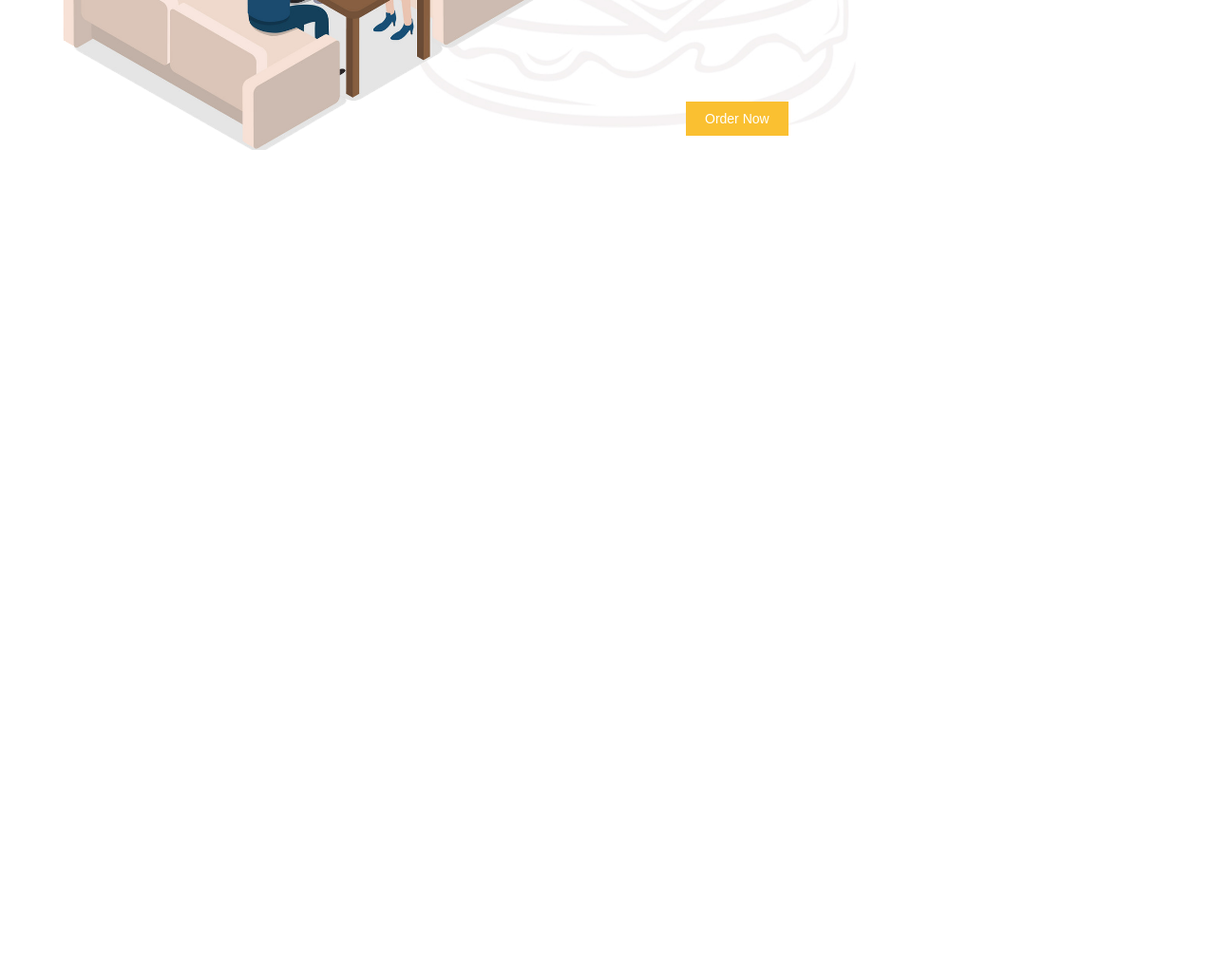
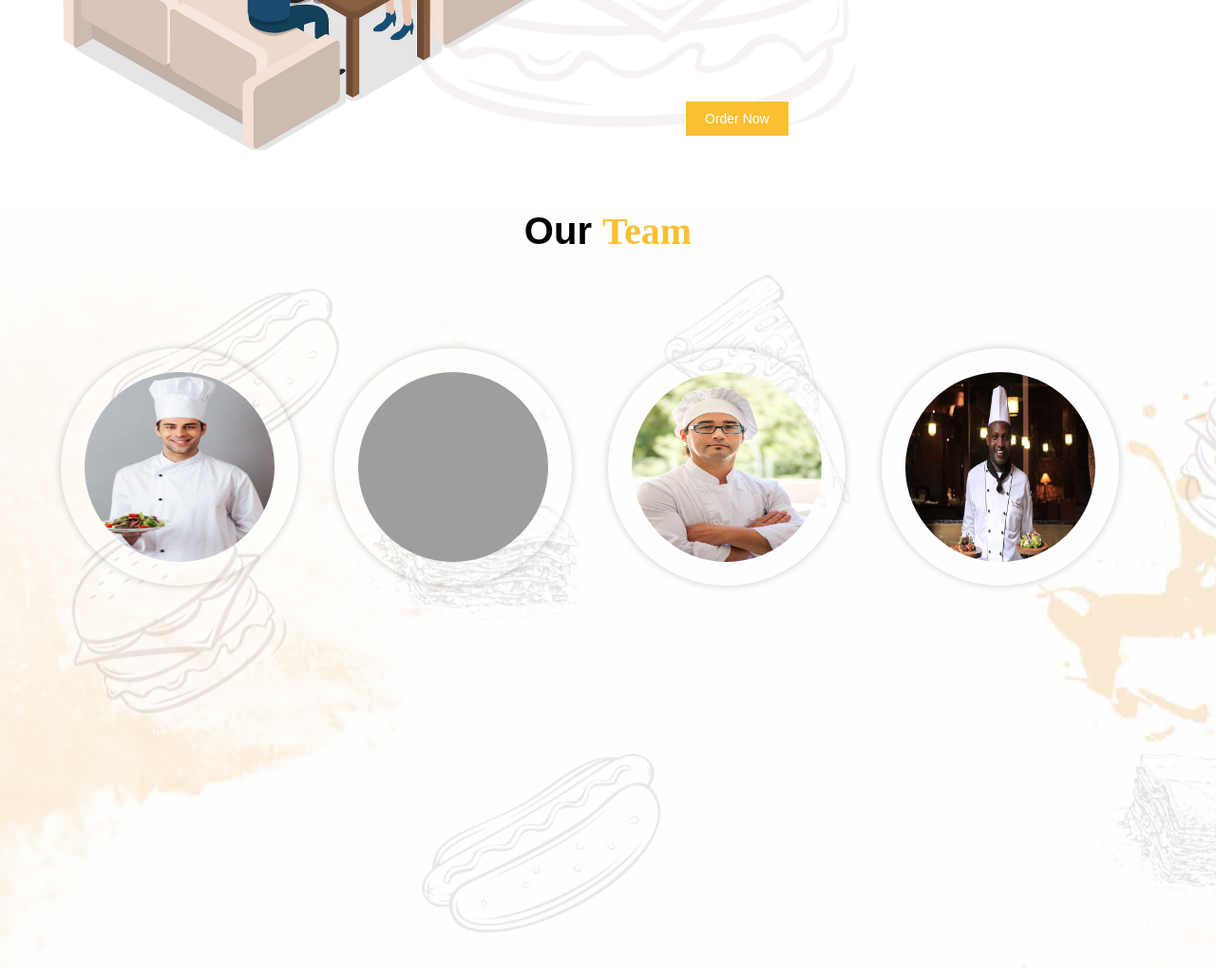
Before and after one commit to abdoBadawy74/Template_10, a plain HTML site: page index.html in a window 1280 px wide. Shown: the part 4516-5540 px from the top of the page at 95% size. Before the commit the page ends 4736 px from the top, so only its background shows below. Drawn offline with Linux system fonts and the light colour scheme; grey boxes are pictures that could not be loaded.

Commit message:
update some files and add team section

```diff
--- a/css/master.css
+++ b/css/master.css
@@ -577,7 +577,7 @@ main .landing button:hover i {
   justify-content: space-between;
 }
 @media (max-width: 1024px) {
-  .order .order-content{
+  .order .order-content {
     flex-wrap: wrap;
     justify-content: center;
   }
@@ -585,8 +585,8 @@ main .landing button:hover i {
 .order .order-content img {
   width: 500px;
 }
-@media (max-width: 1024px){
-  .order .order-content img{
+@media (max-width: 1024px) {
+  .order .order-content img {
     width: 400px;
   }
 }
@@ -598,8 +598,8 @@ main .landing button:hover i {
   text-align: left;
   position: relative;
 }
-@media(max-width:767px){
-  .order .order-content .form{
+@media (max-width: 767px) {
+  .order .order-content .form {
     flex-direction: column;
   }
 }
@@ -637,10 +637,92 @@ main .landing button:hover i {
   transition: var(--main-duration);
 }
 @media (max-width: 1024px) {
-  .order .order-content .form a{
+  .order .order-content .form a {
     left: 50%;
     bottom: -50px;
     transform: translateX(-50%);
   }
 }
 /* End Order Section */
+
+/* Start Team Section */
+.team {
+  height: 100vh;
+  margin-top: 50px;
+  margin-bottom: 50px;
+  text-align: center;
+  background-image: url(../imgs/bg1.jpg);
+  background-size: cover;
+}
+.team h2 {
+  font-size: 40px;
+  margin-bottom: 30px;
+}
+.team h2 span {
+  color: var(--main-color);
+  font-family: mv boli;
+}
+.team .team-content{
+  width: 90%;
+  margin: auto;
+  display: grid;
+  grid-template-columns: repeat(auto-fill, minmax(250px,1fr));
+margin-top: 100px;
+}
+.team .chef {
+  width: 250px;
+  height: 250px;
+  border-radius: 50%;
+  background: none;
+  box-shadow: 0 0 8px rgba(0, 0, 0, 0.2);
+  position: relative;
+  transition: var(--main-duration);
+}
+.team .chef:hover{
+  border-radius: 15px;
+}
+.team .chef img {
+  width: 200px;
+  height: 200px;
+  border-radius: 50%;
+  position: absolute;
+  top: 50%;
+  left: 50%;
+  transform: translate(-50%, -50%);
+  transition: var(--main-duration);
+  z-index: 222;
+}
+.team .chef:hover img{
+  border-radius: 15px;
+  top: 10px;
+}
+.team .chef .info {
+  width: 80%;
+  margin: auto;
+  position: absolute;
+  left: 50%;
+  top: 40%;
+  transform: translateX(-50%);
+  transition: var(--main-duration);
+}
+.team .chef:hover .info{
+  top: 50%;
+
+}
+.team .chef .info h3 {
+  color: var(--main-color);
+}
+.team .chef .info p {
+  font-size: 14px;
+  margin: 10px 0 ;
+  color: var(--text-grey);
+}
+.team .chef .info i {
+  font-size: 13px;
+  cursor: pointer;
+  transition: var(--main-duration);
+}
+.team .chef .info i:hover {
+  color: var(--main-color);
+}
+/* End Team Section */
--- a/index.html
+++ b/index.html
@@ -581,5 +581,60 @@
         </div>
       </div>
     </section>
+    <section>
+      <div class="team">
+        <h2>Our <span>Team</span></h2>
+        <div class="team-content">
+          <div class="chef">
+            <img src="./imgs/chef1.png" alt="" />
+            <div class="info">
+              <h3>Chef</h3>
+              <p>Lorem ipsum dolor sit amet consectetur adipisicing elit.</p>
+              <div class="social">
+                <i class="fa-brands fa-facebook-f"></i>
+                <i class="fa-brands fa-twitter"></i>
+                <i class="fa-brands fa-instagram"></i>
+              </div>
+            </div>
+          </div>
+          <div class="chef">
+            <img src="./imgs/chef2.png" alt="" />
+            <div class="info">
+              <h3>Chef</h3>
+              <p>Lorem ipsum dolor sit amet consectetur adipisicing elit.</p>
+              <div class="social">
+                <i class="fa-brands fa-facebook-f"></i>
+                <i class="fa-brands fa-twitter"></i>
+                <i class="fa-brands fa-instagram"></i>
+              </div>
+            </div>
+          </div>
+          <div class="chef">
+            <img src="./imgs/chef3.jpg" alt="" />
+            <div class="info">
+              <h3>Chef</h3>
+              <p>Lorem ipsum dolor sit amet consectetur adipisicing elit.</p>
+              <div class="social">
+                <i class="fa-brands fa-facebook-f"></i>
+                <i class="fa-brands fa-twitter"></i>
+                <i class="fa-brands fa-instagram"></i>
+              </div>
+            </div>
+          </div>
+          <div class="chef">
+            <img src="./imgs/chef4.jpg" alt="" />
+            <div class="info">
+              <h3>Chef</h3>
+              <p>Lorem ipsum dolor sit amet consectetur adipisicing elit.</p>
+              <div class="social">
+                <i class="fa-brands fa-facebook-f"></i>
+                <i class="fa-brands fa-twitter"></i>
+                <i class="fa-brands fa-instagram"></i>
+              </div>
+            </div>
+          </div>
+        </div>
+      </div>
+    </section>
   </body>
 </html>
```
Also changed, not shown: 1 other file.
